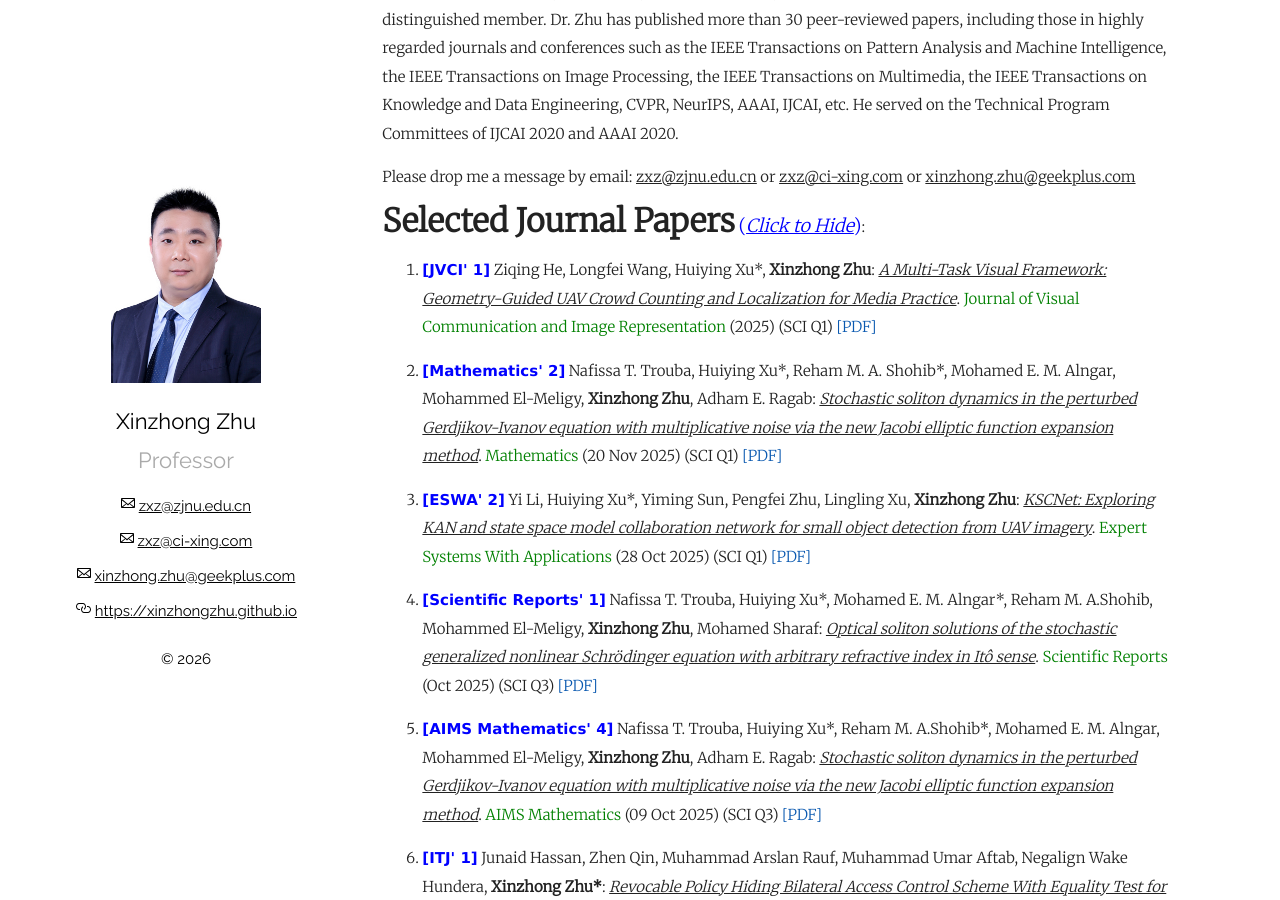
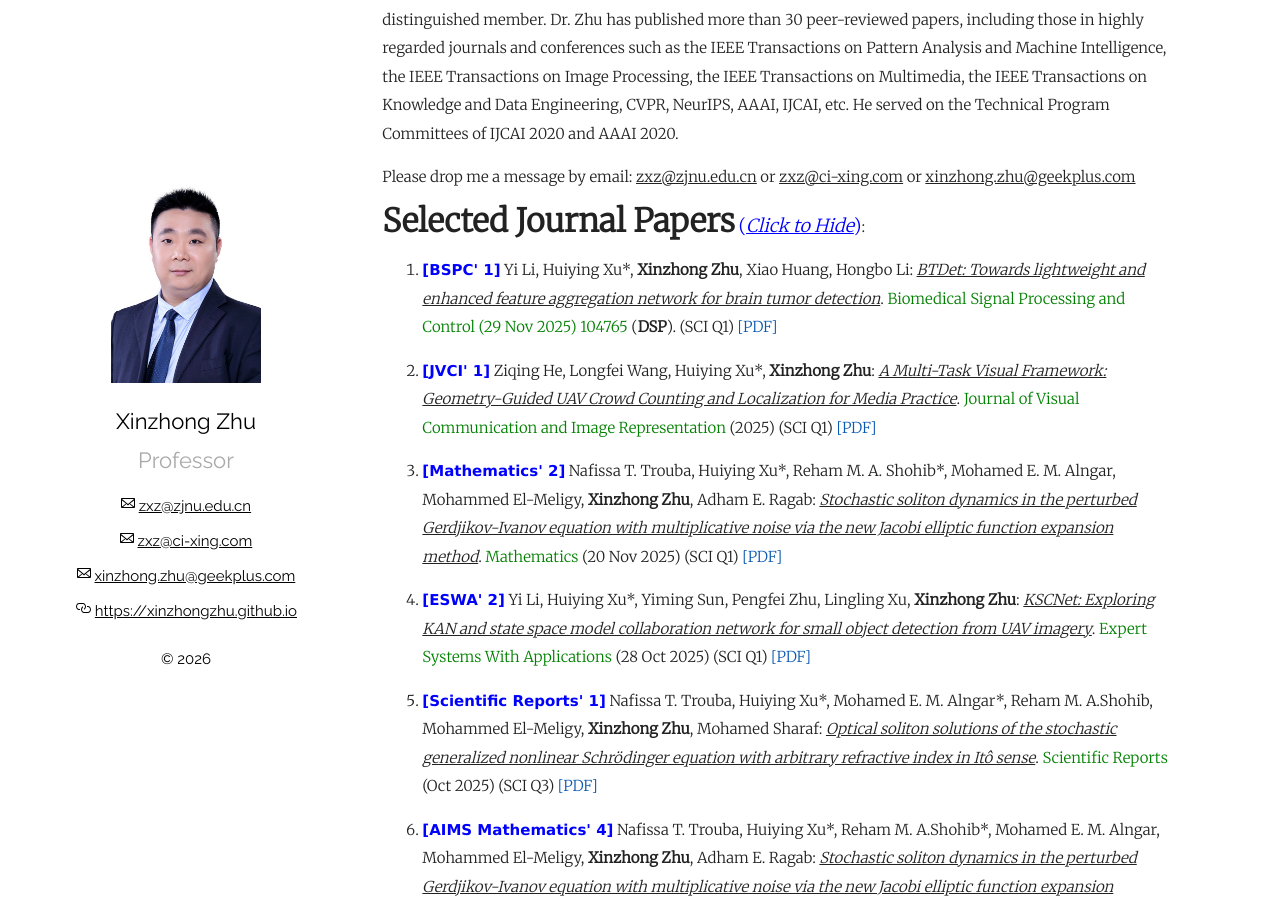
Before and after one commit to xinzhongzhu/xinzhongzhu.github.io, a Jekyll site: the page built from index.md, in a window 1280 px wide and 900 px high, scrolled down 347 px. Built offline with Jekyll 4.4.1, drawn with Linux system fonts in a browser that asks for light colours.

Commit message:
Update index.md

```diff
--- a/index.md
+++ b/index.md
@@ -16,6 +16,7 @@ Please drop me a message by email: <u>zxz@zjnu.edu.cn</u> or <u>zxz@ci-xing.com<
   <p>
   <ol>
 
+ <p style="margin-top: 8px;"><li><font face="verdana" color="blue"><b>[BSPC' 1]</b></font> Yi Li, Huiying Xu*, <b>Xinzhong Zhu</b>, Xiao Huang, Hongbo Li: <i><u>BTDet: Towards lightweight and enhanced feature aggregation network for brain tumor detection</u></i>. <font color="green">Biomedical Signal Processing and Control (29 Nov 2025) 104765</font> (<b>DSP</b>). (SCI Q1) <a href = "https://huiyingxu-zj.github.io/document/BTDet-BSPC.pdf">[PDF]</a></li></p>
 
  <p style="margin-top: 8px;"><li><font face="verdana" color="blue"><b>[JVCI' 1]</b></font> Ziqing He, Longfei Wang, Huiying Xu*, <b>Xinzhong Zhu</b>: <i><u>A Multi-Task Visual Framework: Geometry-Guided UAV Crowd Counting and Localization for Media Practice</u></i>. <font color="green">Journal of Visual Communication and Image Representation</font>  (2025) (SCI Q1) <a href = "https://xinzhongzhu.github.io/document/Media Practice_JVCI.pdf">[PDF]</a></li></p>
 
```
